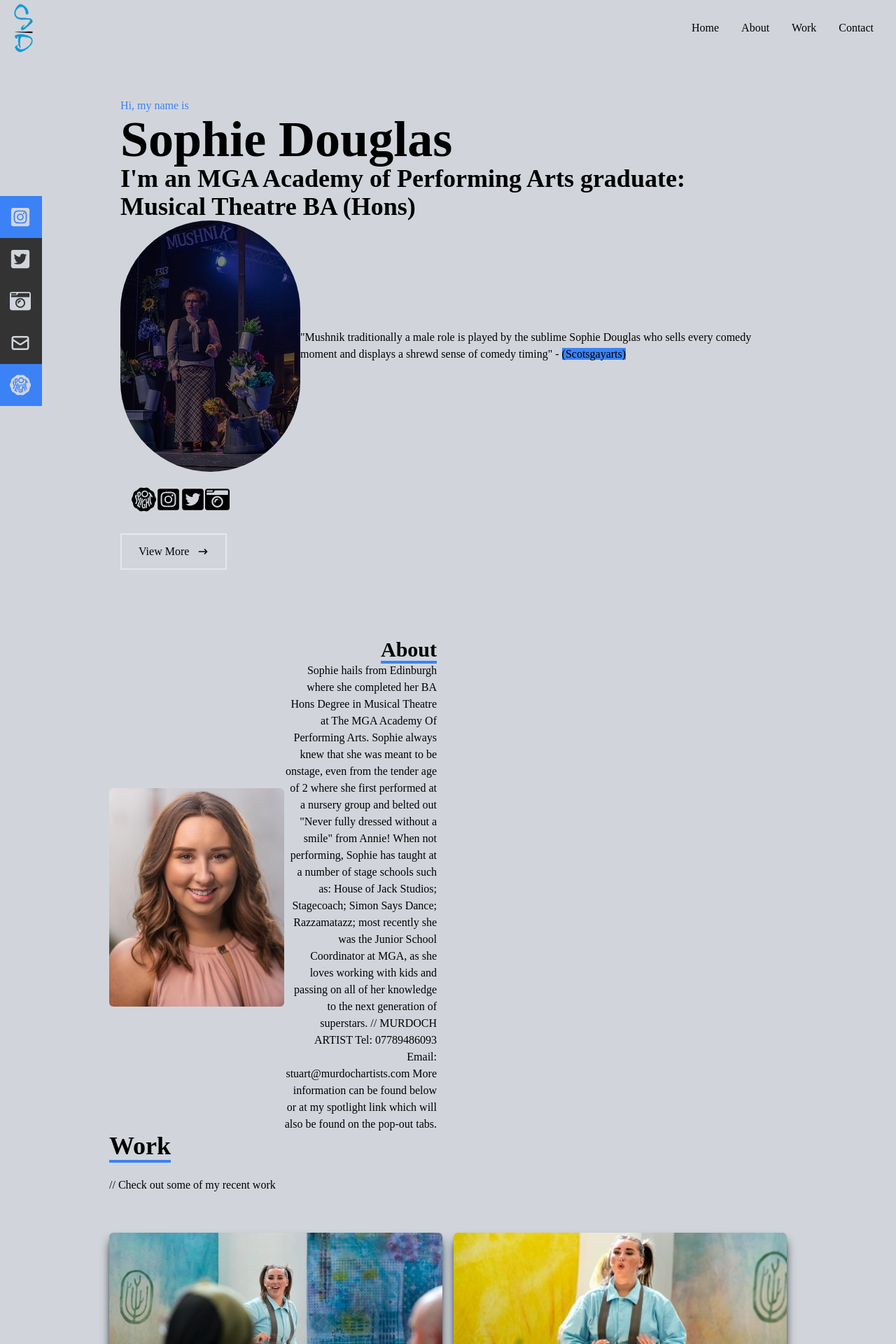
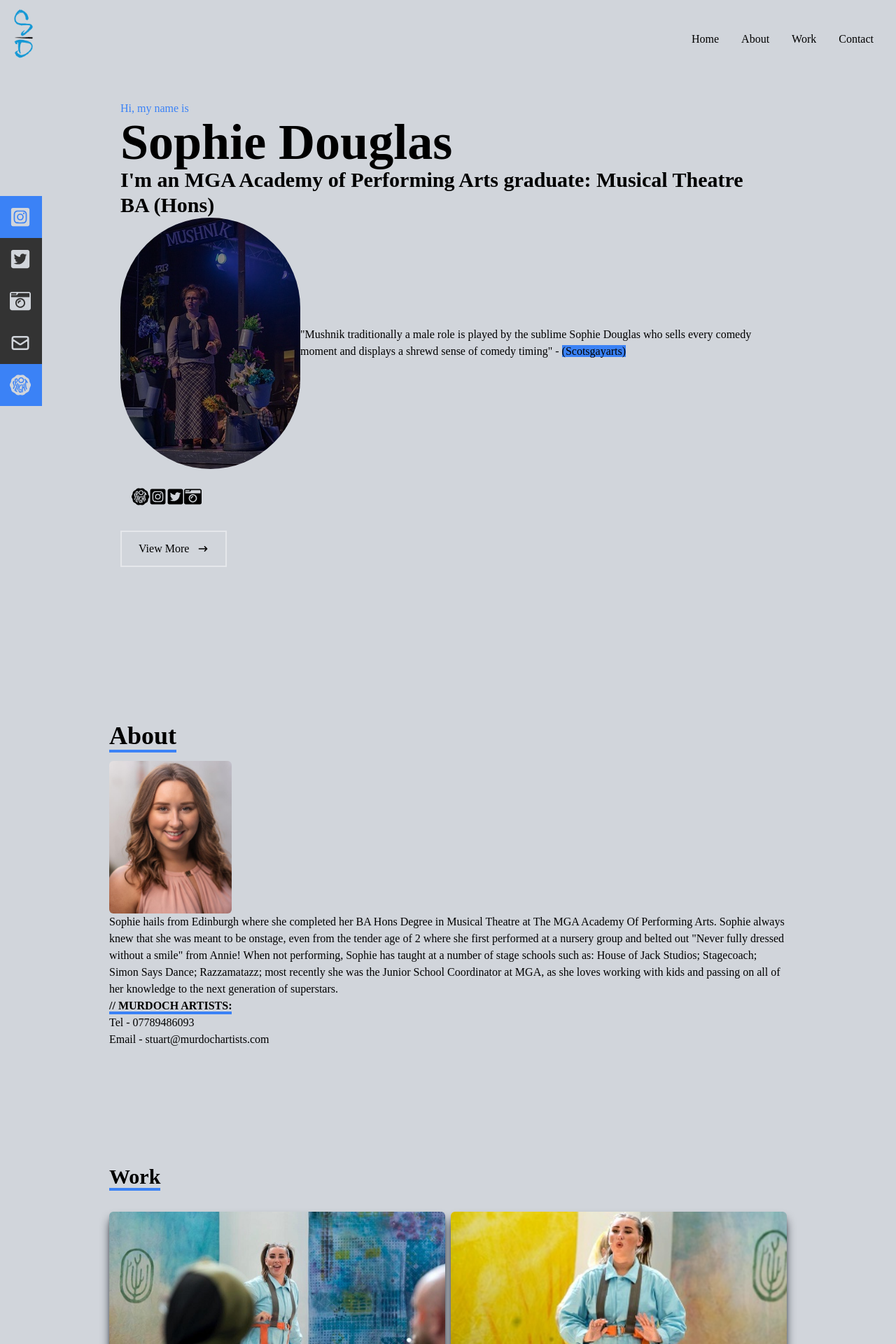
Before and after one commit to SAdamss/React-Portfolio, a React (Create React App) app: page / in a window 1280 px wide. Shown: the top 1920 px of the page at 70% size. Built offline with nearby package versions, Linux system fonts and the light colour scheme.

Commit message:
second commit

```diff
--- a/public/index.html
+++ b/public/index.html
@@ -24,7 +24,9 @@
       work correctly both with client-side routing and a non-root public URL.
       Learn how to configure a non-root public URL by running `npm run build`.
     -->
-    <title>React App</title>
+    <link rel="icon" href="https://sophiedouglasperformer.com/favicon.ico" >
+
+    <title>Sophie Douglas</title>
   </head>
   <body>
     <noscript>You need to enable JavaScript to run this app.</noscript>
--- a/src/components/Aboutme.js
+++ b/src/components/Aboutme.js
@@ -4,14 +4,14 @@ import Photo from '../assests/image_6483441 (1).JPG';
 export const Aboutme = () => {
   return (
 
-    <div name='about' className='w-full h-screen bg-gray-300 padding-top-10px'>
+    <div name='about' className='w-full h-screen bg-gray-300 padding-top-5px'>
     <div className='flex flex-col justify-center items-center w-full h-full'>
-    <div className='max-w-[1000px] w-full grid grid-cols-2 gap-8'>
-    <div className='sm:text-right pb-8 pl-4'>
+    <div className='max-w-[1000px] w-full grid grid-flex gap-8'>
+    <div className='pb-8 pl-4 pr-4'>
 
-    <p className='text-3xl font-bold inline border-b-4 border-blue-500'>
+    <p className='text-4xl font-bold inline border-b-4 text-black border-blue-500'>
     About
-    </p>
+  </p>
     <div className='max-w-[1000px] w-full grid sm:grid-cols-2 gap-8 px-4'>
     <div className='sm:text-align text-4xl font-bold'>
 
@@ -23,12 +23,15 @@ export const Aboutme = () => {
     <div class="w-full rounded"
     className='group container rounded-md flex justify-center items-center mx-auto'
   >
-  <img class="rounded-md" src={Photo} alt='Work' style={{ width: '250px' }}/>
+  <span class="margin-5px-5px text-wrap pt-4">
+  <img class="rounded-md" src={Photo} alt='Work' style={{ width: '175px' }}/>
   <p>
   Sophie hails from Edinburgh where she completed her BA Hons Degree in Musical Theatre at The MGA Academy Of Performing Arts. Sophie always knew that she was meant to be onstage, even from the tender age of 2 where she first performed at a nursery group and belted out "Never fully dressed without a smile" from Annie! When not performing, Sophie has taught at a number of stage schools such as: House of Jack Studios; Stagecoach; Simon Says Dance; Razzamatazz; most recently she was the Junior School Coordinator at MGA, as she loves working with kids and passing on all of her knowledge to the next generation of superstars.
-  //
-MURDOCH ARTIST Tel: 07789486093 Email: stuart@murdochartists.com More information can be found below or at my spotlight link which will also be found on the pop-out tabs.
   </p>
+<p class='font-bold inline border-b-4 border-blue-500'>// MURDOCH ARTISTS:</p>
+<p>Tel - 07789486093</p>
+<p>Email - stuart@murdochartists.com</p>
+  </span>
 
   </div>
   </div>
--- a/src/components/Contact.js
+++ b/src/components/Contact.js
@@ -5,8 +5,8 @@ export const Contact = () => {
     <div name='contact' className='w-full h-screen bg-gray-300 flex justify-center items-center p-100'>
     <form method='POST' action="mailto:sophiedouglasperformer@gmail.com" className='flex flex-col max-w-[600px] w-full'>
         <div className='pb-8'>
-            <p className='text-4xl font-bold inline border-b-4 border-blue-500 text-black'>Contact</p>
-            <p className='text-black py-4'>// Submit the form below or pop me an email directly - sophiedouglasperformer@gmail.com</p>
+            <p className='text-3xl font-bold inline border-b-4 border-blue-500 text-black'>Contact</p>
+            <p className='text-black py-4'>// Submit enquiry below</p>
         </div>
         <input className='bg-white' type="text" placeholder='Name' name='name' />
         <input className='my-4 p-2 bg-white' type="email" placeholder='Email' name='email' />
--- a/src/components/Home.js
+++ b/src/components/Home.js
@@ -22,7 +22,7 @@ const Home = () => {
         <h1 className='text-4xl sm:text-7xl font-bold text-black'>
           Sophie Douglas
         </h1>
-        <h2 className='text-4xl sm:text-4xl font-bold text-black'>
+        <h2 className='text-4xl sm:text-3xl font-bold text-black'>
           I'm an MGA Academy of Performing Arts graduate: Musical Theatre BA (Hons)
         </h2>
 
@@ -43,16 +43,16 @@ const Home = () => {
       <div class='w-full h-[80px] flex justify-between items-center  px-4  bg-gray-300'>
      <ul className='hidden md:flex'>
      <a href='https://www.spotlight.com/9177-8970-3480' className='Spotlight'>
-     <SiSpotlight size={35} />
+     <SiSpotlight size={25} />
      </a>
       <a href='https://www.instagram.com/sophiedouglas761/?hl=en' className="Instagram">
-      <FaInstagramSquare size={35} />
+      <FaInstagramSquare size={25} />
       </a>
       <a href='https://twitter.com/sophie_douglas1' className='Twitter'>
-     <FaTwitterSquare size={35} />
+     <FaTwitterSquare size={25} />
      </a>
      <a href='https://mediaviewer.spotlight.com/artist/showreels?artistRef=F267214' className='Showreel'>
-     <FaCameraRetro size={35} />
+     <FaCameraRetro size={25} />
      </a>
 
      </ul>
--- a/src/components/Navbar.js
+++ b/src/components/Navbar.js
@@ -19,13 +19,13 @@ export const Navbar = () => {
     const [nav, setNav] = useState(false);
     const handleClick = () => setNav(!nav);
   return (
-    <div className='w-full h-[80px] flex justify-between items-center  px-4 bg-gray-300 text-black'>
+    <div className='w-full h-[80px] flex justify-between items-center pt-4  px-4 bg-gray-300 text-black'>
     <div>
     <img src={Logo} alt='Logo Image' style={{ width: '35px' }} />
     </div>
 
      {/* menu */}
-     <ul className='hidden md:flex'>
+     <ul className='hidden md:flex pt-4'>
      <li>
        <Link to='home' smooth={true} duration={500}>
          Home
--- a/src/components/Work.js
+++ b/src/components/Work.js
@@ -12,14 +12,14 @@ const Work = () => {
     <div name='work' className='w-full md:h-screen text-black bg-gray-300'>
       <div className='max-w-[1000px] mx-auto px-4 flex flex-col justify-center w-full h-full'>
         <div className='pb-8'>
-          <p className='text-4xl font-bold inline border-b-4 text-black border-blue-500'>
+          <p className='text-3xl font-bold inline border-b-4 text-black border-blue-500'>
             Work
           </p>
-          <p className='py-6'>// Check out some of my recent work</p>
+
         </div>
 
 {/* Container */}
-        <div className='grid sm:grid-cols-2 md:grid-cols-2 gap-4'>
+        <div className='grid sm:grid-cols-2 md:grid-cols-2 gap-2'>
 
             {/* Grid Item */}
           <div class="w-full rounded"
@@ -28,7 +28,7 @@ const Work = () => {
           >
             {/* Hover Effects */}
             <div className='opacity-0 group-hover:opacity-100'>
-              <span className='text-2xl font-bold text-black tracking-wider'>
+              <span className='text-2xl font-bold text-black tracking-wider pl-2'>
                 We Came To Dance
               </span>
               <div className='pt-8 text-center'>
@@ -51,7 +51,7 @@ const Work = () => {
           >
             {/* Hover Effects */}
             <div className='opacity-0 group-hover:opacity-100'>
-              <span className='text-2xl font-bold text-black tracking-wider'>
+              <span className='text-2xl font-bold text-black tracking-wider pl-3'>
                We Came To Dance: Leading a breathing exercise
               </span>
               <div className='pt-8 text-center'>
@@ -75,7 +75,7 @@ const Work = () => {
           >
             {/* Hover Effects */}
             <div className='opacity-0 group-hover:opacity-100'>
-              <span className='text-2xl font-bold text-black tracking-wider'>We Came To Dance: Playing a Scientist
+              <span className='text-2xl font-bold text-black tracking-wider pl-3'>We Came To Dance: Playing a Scientist
 
               </span>
               <div className='pt-8 text-center'>
@@ -98,7 +98,7 @@ const Work = () => {
           >
             {/* Hover Effects */}
             <div className='opacity-0 group-hover:opacity-100'>
-              <span className='text-2xl font-bold text-black tracking-wider'>
+              <span className='text-2xl font-bold text-black tracking-wider pl-3'>
                 PhotoShoot as "Emichu"
               </span>
               <div className='pt-8 text-center'>
@@ -118,7 +118,7 @@ const Work = () => {
           >
             {/* Hover Effects */}
             <div className='opacity-0 group-hover:opacity-100'>
-              <span className='text-2xl font-bold text-black tracking-wider'>
+              <span className='text-2xl font-bold text-black tracking-wider pl-3'>
               "Emichu", "Jesiva" & "Ungayu"
               </span>
               <div className='pt-8 text-center'>
@@ -137,7 +137,7 @@ const Work = () => {
           >
             {/* Hover Effects */}
             <div className='opacity-0 group-hover:opacity-100'>
-              <span className='text-2xl font-bold text-black tracking-wider'>
+              <span className='text-2xl font-bold text-black tracking-wider pl-3'>
                "Mrs Mushnik" in Little Shop of Horrors.
               </span>
               <div className='pt-8 text-center'>
```
Also changed, not shown: 1 other file (tests, documents, lock files or other folders).
